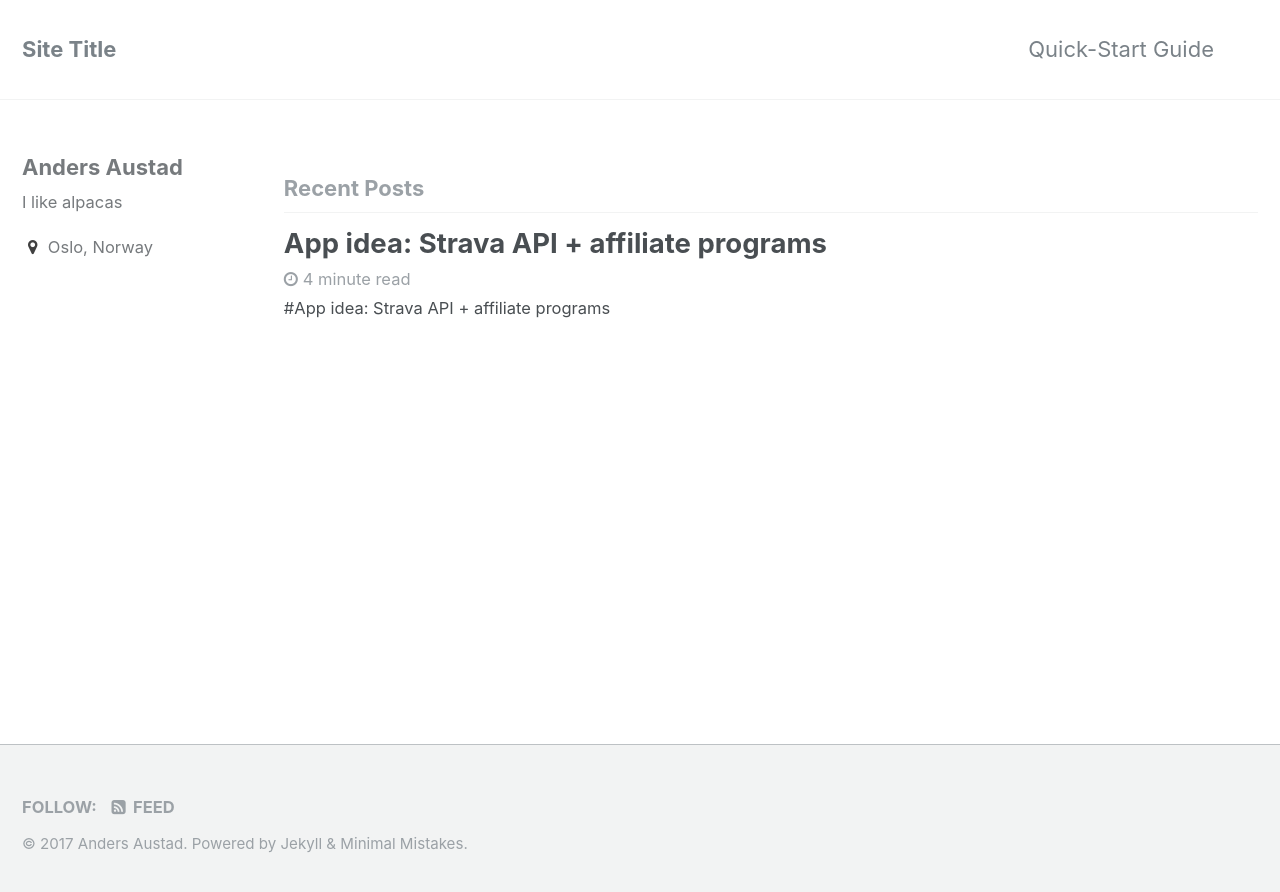
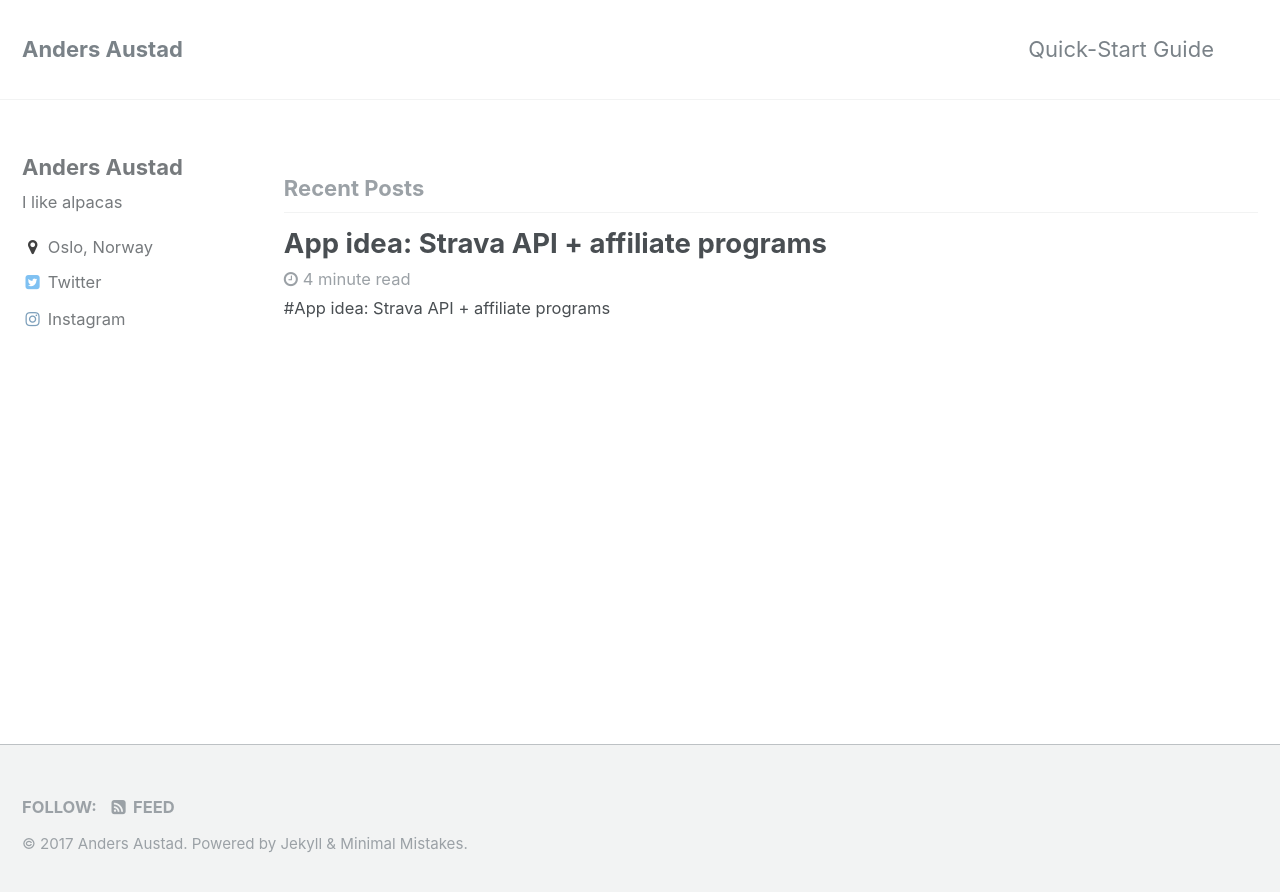
Before and after one commit to anderaus/anderaus.github.io, a Jekyll site: the page built from index.html, in a window 1280 px wide. Shown: the top 892 px of the page. Built offline with Jekyll 4.4.1, drawn with Linux system fonts in a browser that asks for light colours; the list of posts is cut into pages by our own code; part of the change alters nothing that is shown.

```diff
--- a/_config.yml
+++ b/_config.yml
@@ -7,11 +7,11 @@
 
 # Site Settings
 locale                   : "en"
-title                    : "Site Title"
+title                    : "Anders Austad"
 title_separator          : "-"
 name                     : "Anders Austad"
-description              : "Stuff"
-url                      : # the base hostname & protocol for your site e.g. "https://mmistakes.github.io"
+description              : "Random things inspired by coding and naps"
+url                      : "https://anderaus.github.io/" # the base hostname & protocol for your site e.g. "https://mmistakes.github.io"
 baseurl                  : # the subpath of your site, e.g. "/blog"
 repository               : # GitHub username/repo-name e.g. "mmistakes/minimal-mistakes"
 teaser                   : # path of fallback teaser image, e.g. "/assets/images/500x300.png"
@@ -92,7 +92,7 @@ author:
   github           :
   google_plus      :
   keybase          :
-  instagram        :
+  instagram        : "anderaus1"
   lastfm           :
   linkedin         :
   pinterest        :
@@ -100,7 +100,7 @@ author:
   stackoverflow    : # "123456/username" (the last part of your profile url, e.g. http://stackoverflow.com/users/123456/username)
   steam            :
   tumblr           :
-  twitter          :
+  twitter          : "anderaus"
   vine             :
   weibo            :
   xing             :
@@ -171,7 +171,7 @@ sass:
 
 
 # Outputting
-permalink: /:categories/:title/
+permalink: /:year/:month/:day/:title/
 paginate: 5 # amount of posts to show
 paginate_path: /page:num/
 timezone: # http://en.wikipedia.org/wiki/List_of_tz_database_time_zones
```
